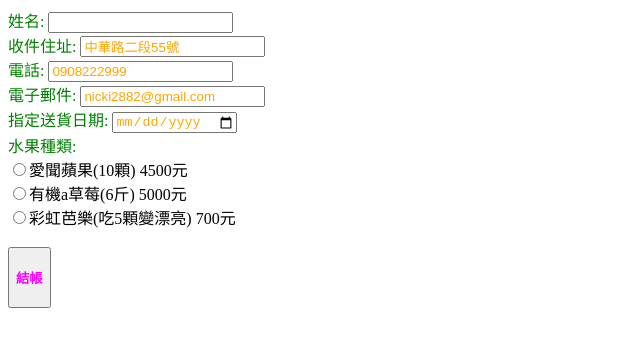
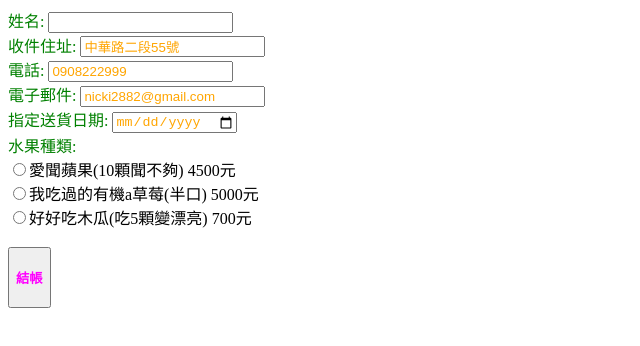
Before and after one commit to eleanor0919/eleanor0919.github.io, a plain HTML site: page B2B32/作業08/index.htm in a window 1280 px wide. Shown: the whole page, without its empty margins (0-640 px from the left). Drawn offline with Linux system fonts and the light colour scheme.

Commit message:
Update index.htm

```diff
--- a/B2B32/作業08/index.htm
+++ b/B2B32/作業08/index.htm
@@ -36,9 +36,9 @@
 	<label>指定送貨日期:</label>
 	<input type="date" name="date01"><br>
 	<label>水果種類:</label><br>
-	<input type="radio" name="fruit" id="fruit01" value="愛聞蘋果(10顆)">愛聞蘋果(10顆) 4500元<br>
-	<input type="radio" name="fruit" id="fruit02" value="有機a草莓(6斤)">有機a草莓(6斤) 5000元<br>
-	<input type="radio" name="fruit" id="fruit03" value="好好吃木瓜(吃5顆變漂亮)">彩虹芭樂(吃5顆變漂亮) 700元<br>
+	<input type="radio" name="fruit" id="fruit01" value="愛聞蘋果(10顆聞不夠)">愛聞蘋果(10顆聞不夠) 4500元<br>
+	<input type="radio" name="fruit" id="fruit02" value="我吃過的有機a草莓(半口)">我吃過的有機a草莓(半口) 5000元<br>
+	<input type="radio" name="fruit" id="fruit03" value="好好吃木瓜(吃5顆變漂亮)">好好吃木瓜(吃5顆變漂亮) 700元<br>
 </form>
 <br>
 <button onclick="shoppingInfo()"><h4>結帳</h4></button>
```
